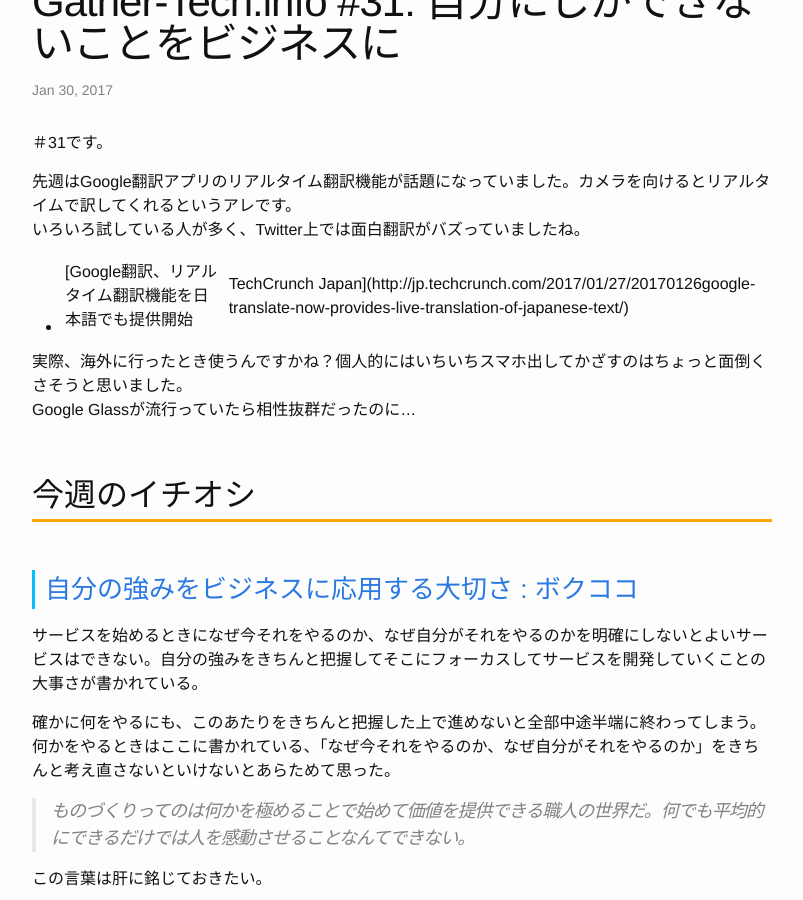
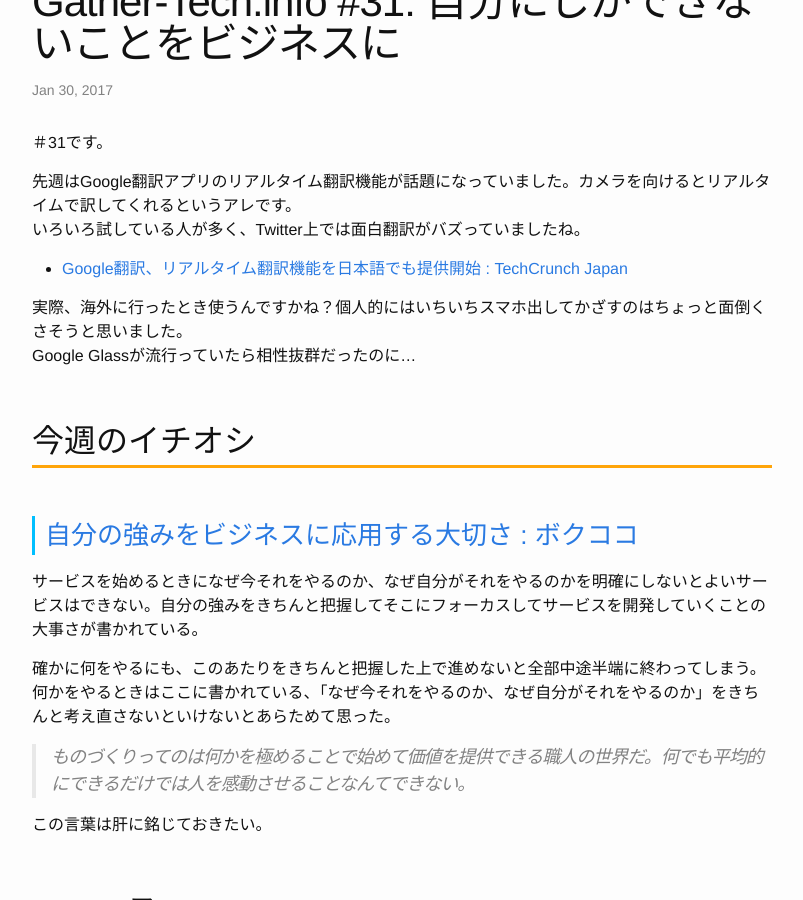
Before and after one commit to Gather-Tech/Gather-Tech.github.io, a Jekyll site: the page built from _posts/2017/2017-01-30-Gather31.md, in a window 1280 px wide and 900 px high, scrolled down 420 px. Shown: the whole window, without its empty margins (238-1041 px from the left). Built offline with Jekyll 4.4.1, drawn with Linux system fonts in a browser that asks for light colours; some of the changed text lies outside the part shown.

Commit message:
modify symbol

```diff
--- a/_posts/2017/2017-01-30-Gather31.md
+++ b/_posts/2017/2017-01-30-Gather31.md
@@ -10,7 +10,7 @@
 先週はGoogle翻訳アプリのリアルタイム翻訳機能が話題になっていました。カメラを向けるとリアルタイムで訳してくれるというアレです。
 いろいろ試している人が多く、Twitter上では面白翻訳がバズっていましたね。
 
-- [Google翻訳、リアルタイム翻訳機能を日本語でも提供開始 | TechCrunch Japan](http://jp.techcrunch.com/2017/01/27/20170126google-translate-now-provides-live-translation-of-japanese-text/)
+- [Google翻訳、リアルタイム翻訳機能を日本語でも提供開始 : TechCrunch Japan](http://jp.techcrunch.com/2017/01/27/20170126google-translate-now-provides-live-translation-of-japanese-text/)
 
 実際、海外に行ったとき使うんですかね？個人的にはいちいちスマホ出してかざすのはちょっと面倒くさそうと思いました。
 Google Glassが流行っていたら相性抜群だったのに…
@@ -92,7 +92,7 @@
 node製のmBaaSシステム。Heroku、Docker Cloud、AWS、Azureなど主要クラウドサービスへのデプロイ方法が書いてあり親切。
 SaaS版もある。
 
-- [CloudBoost | Open Cloud Application Platform](https://www.cloudboost.io/)
+- [CloudBoost : Open Cloud Application Platform](https://www.cloudboost.io/)
 
 ### [swiftdocker/docker-swift: GitHub](https://github.com/swiftdocker/docker-swift)
 
```
